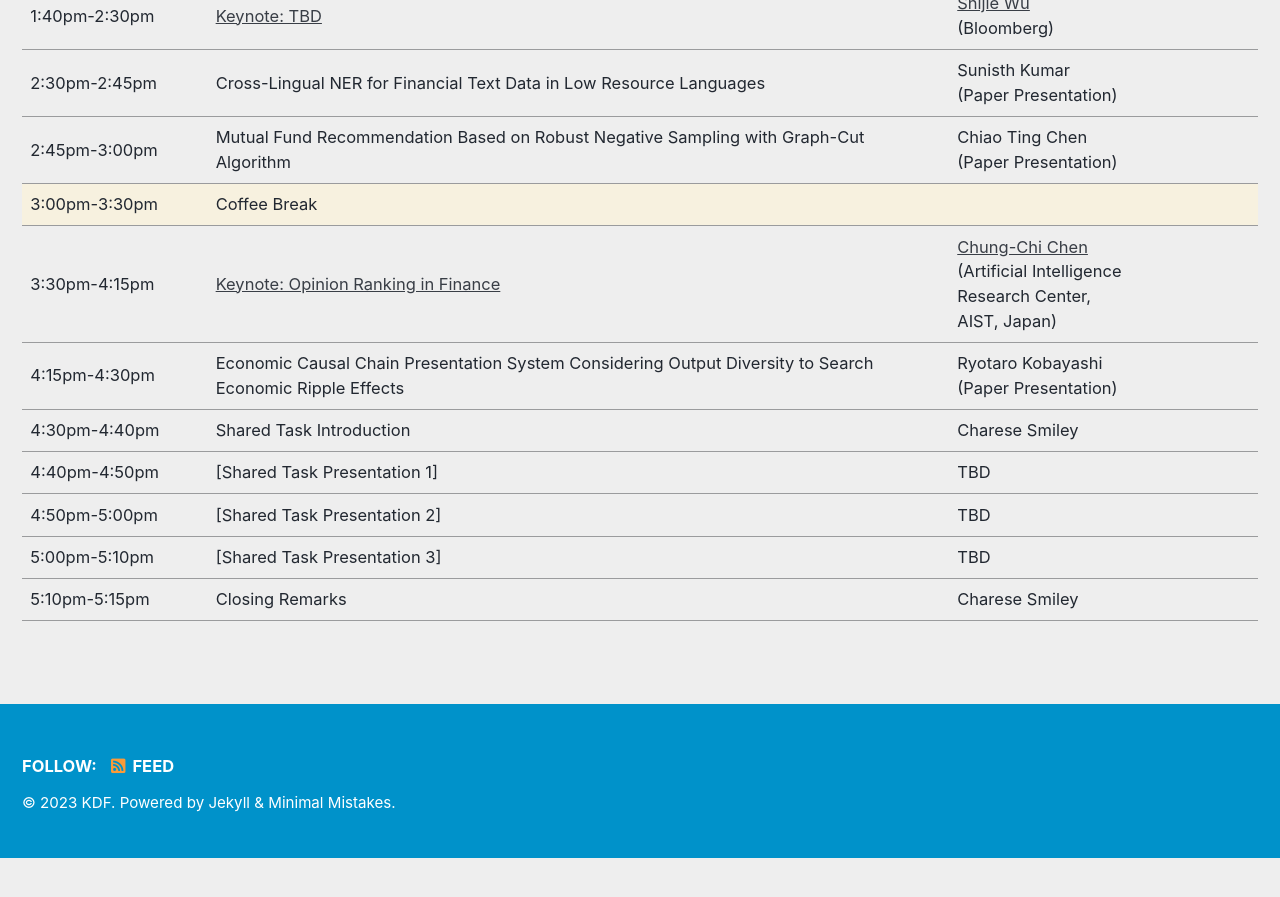
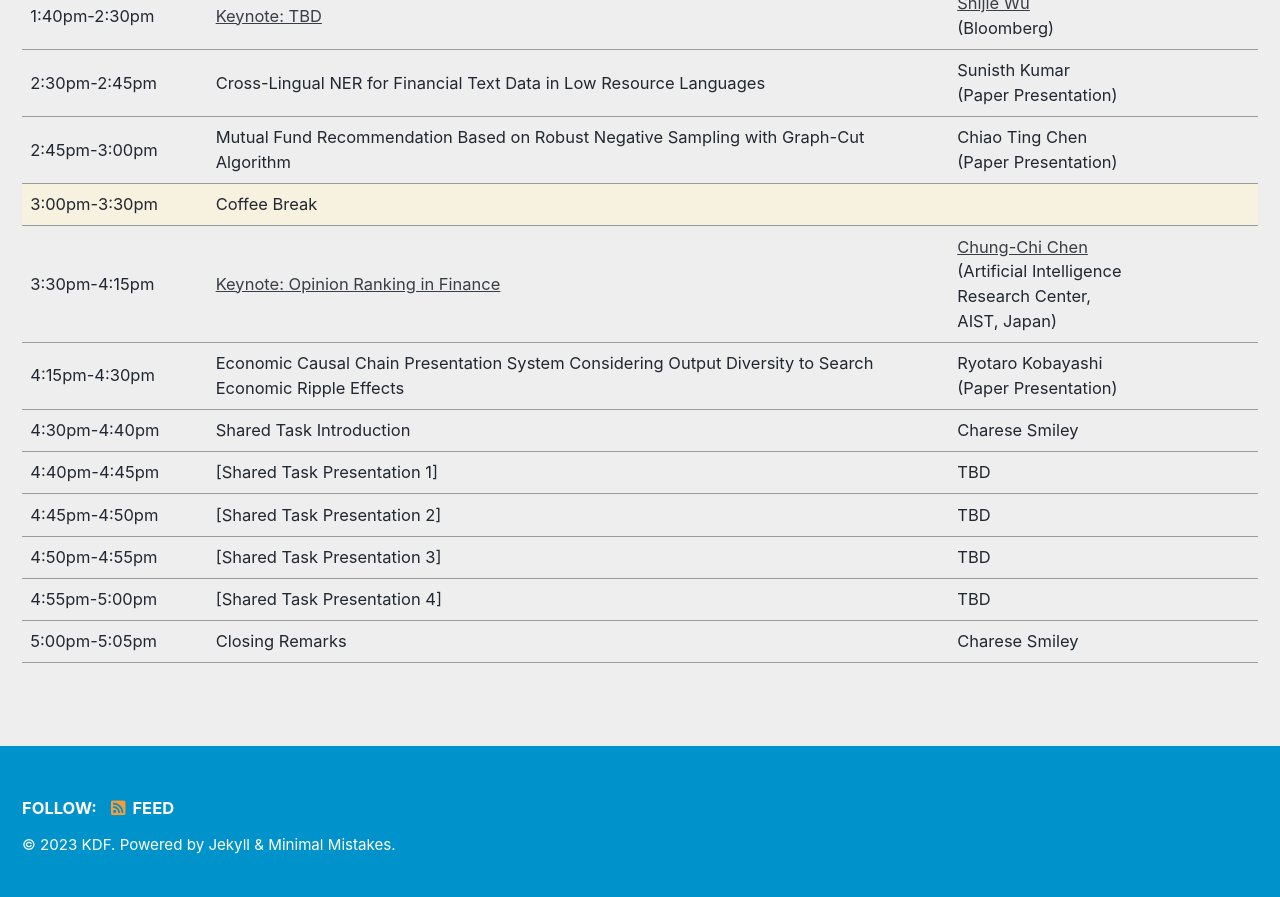
Before and after one commit to kdf-workshop/kdf23, a Jekyll site: the page built from _pages/schedule.md, in a window 1280 px wide and 900 px high, scrolled down 995 px. Shown: the top 897 px of the window. Built offline with Jekyll 4.4.1, drawn with Linux system fonts in a browser that asks for light colours; cached includes are drawn as plain includes; before the commit the page ends 1853 px from its top, so only the background shows below that.

Commit message:
Update schedule.md

```diff
--- a/_pages/schedule.md
+++ b/_pages/schedule.md
@@ -86,25 +86,31 @@ excerpt: "<br/>Schedule<br/>"
         <td markdown="span">&nbsp;</td>
     </tr>
     <tr>
-        <td markdown="span">4:40pm-4:50pm</td>
+        <td markdown="span">4:40pm-4:45pm</td>
         <td markdown="span">[Shared Task Presentation 1]</td>
         <td markdown="span">TBD<br/></td>
         <td markdown="span">&nbsp;</td>
     </tr>
     <tr>
-        <td markdown="span">4:50pm-5:00pm</td>
+        <td markdown="span">4:45pm-4:50pm</td>
         <td markdown="span">[Shared Task Presentation 2]</td>
         <td markdown="span">TBD<br/></td>
         <td markdown="span">&nbsp;</td>
     </tr>
     <tr>
-        <td markdown="span">5:00pm-5:10pm</td>
+        <td markdown="span">4:50pm-4:55pm</td>
         <td markdown="span">[Shared Task Presentation 3]</td>
         <td markdown="span">TBD<br/></td>
         <td markdown="span">&nbsp;</td>
     </tr>
     <tr>
-        <td markdown="span">5:10pm-5:15pm</td>
+        <td markdown="span">4:55pm-5:00pm</td>
+        <td markdown="span">[Shared Task Presentation 4]</td>
+        <td markdown="span">TBD<br/></td>
+        <td markdown="span">&nbsp;</td>
+    </tr>
+    <tr>
+        <td markdown="span">5:00pm-5:05pm</td>
         <td markdown="span">Closing Remarks</td>
         <td markdown="span">Charese Smiley<br/></td>
         <td markdown="span">&nbsp;</td>
```
